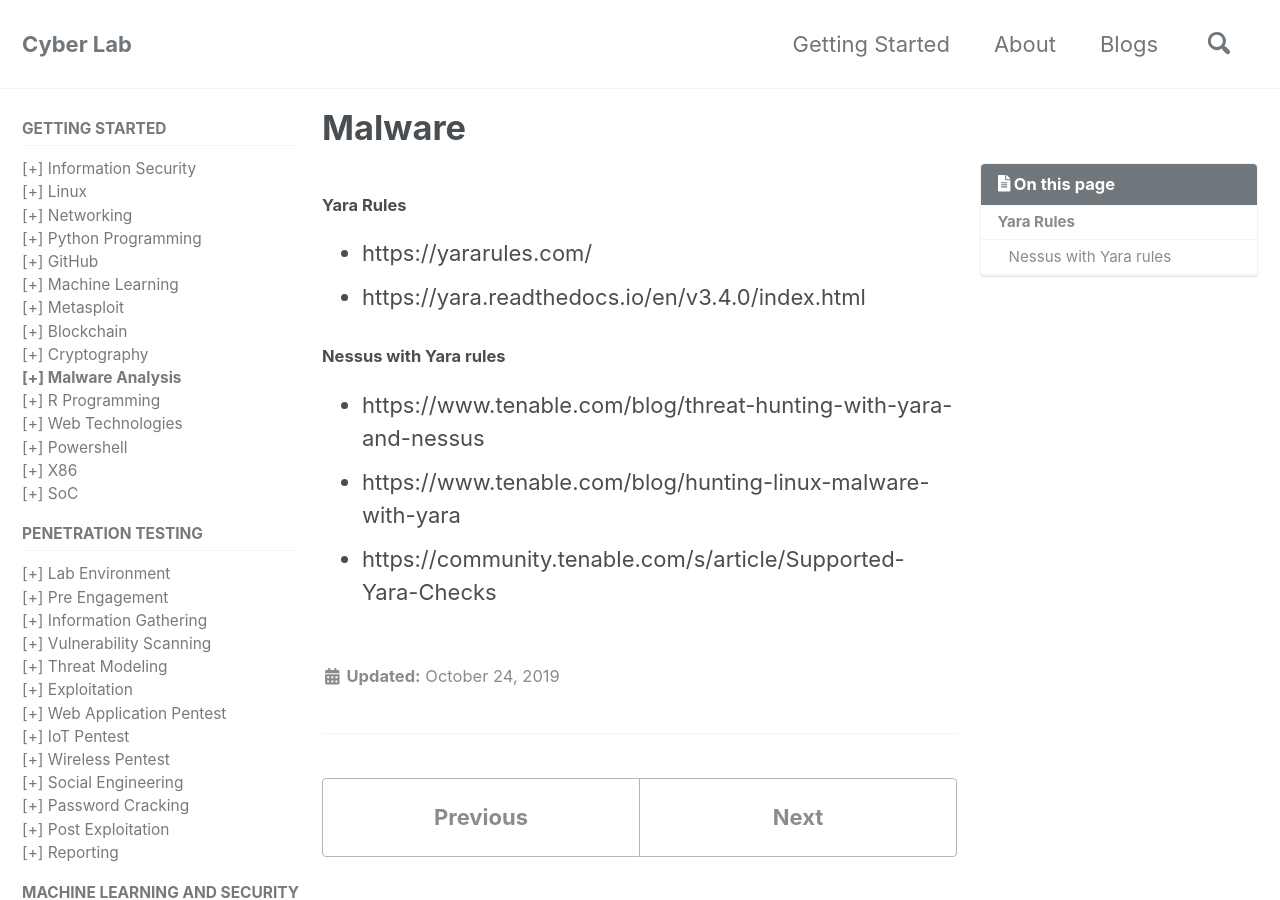
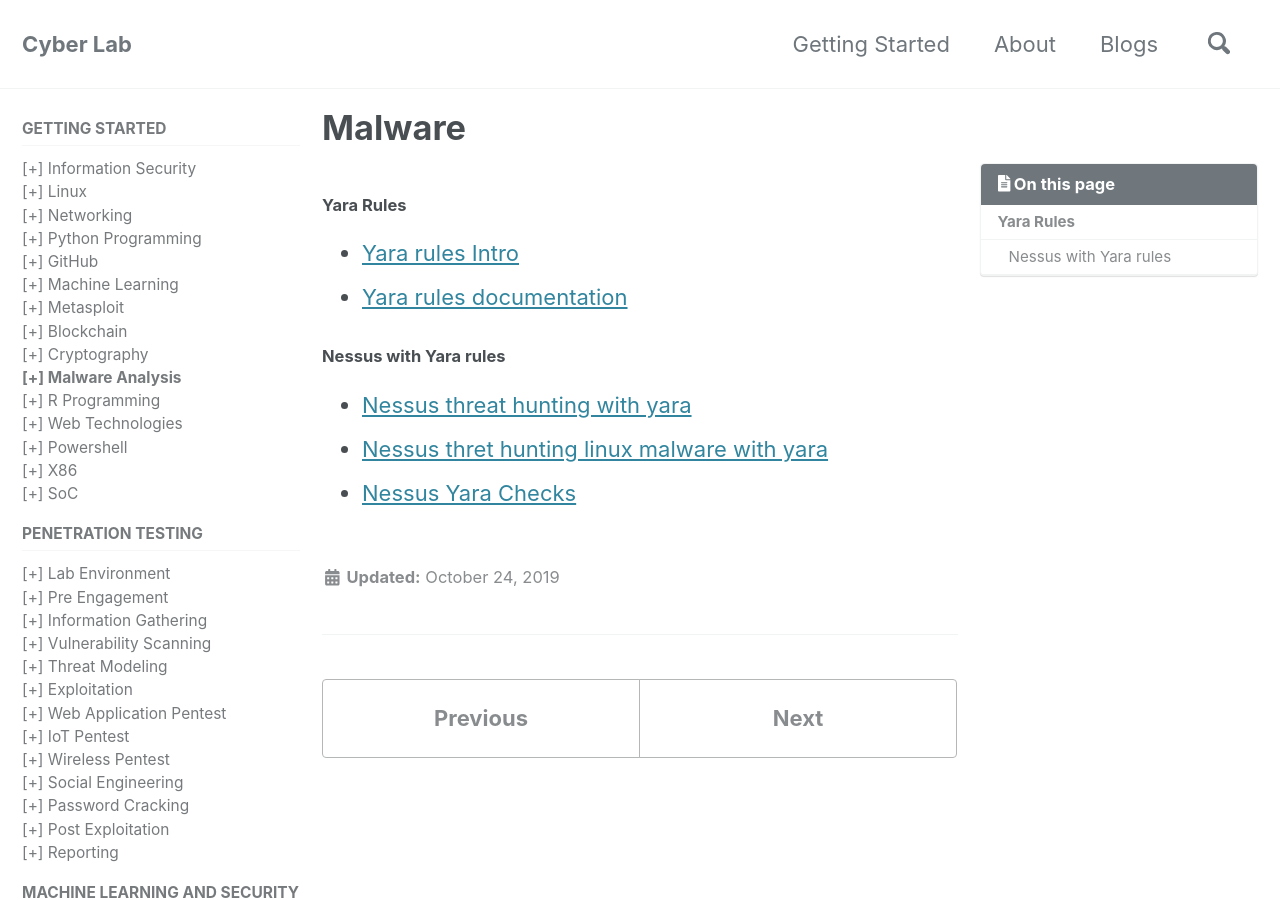
Before and after one commit to mohareti/cyberlab, a Jekyll site: the page built from _docs/10_Malware_Analysis.md, in a window 1280 px wide and 900 px high. Built offline with Jekyll 4.4.1, drawn with Linux system fonts in a browser that asks for light colours; cached includes are drawn as plain includes; nearby versions of some CDN libraries.

Commit message:
Update 10_Malware_Analysis.md

```diff
--- a/_docs/10_Malware_Analysis.md
+++ b/_docs/10_Malware_Analysis.md
@@ -7,10 +7,10 @@ toc: true
 
 
 #### Yara Rules
-- https://yararules.com/
-- https://yara.readthedocs.io/en/v3.4.0/index.html
+- [Yara rules Intro](https://yararules.com/)
+- [Yara rules documentation](https://yara.readthedocs.io/en/v3.4.0/index.html)
 
 ##### Nessus with Yara rules
-- https://www.tenable.com/blog/threat-hunting-with-yara-and-nessus
-- https://www.tenable.com/blog/hunting-linux-malware-with-yara
-- https://community.tenable.com/s/article/Supported-Yara-Checks
+- [Nessus threat hunting with yara](https://www.tenable.com/blog/threat-hunting-with-yara-and-nessus)
+- [Nessus thret hunting linux malware with yara](https://www.tenable.com/blog/hunting-linux-malware-with-yara)
+- [Nessus Yara Checks](https://community.tenable.com/s/article/Supported-Yara-Checks)
```
